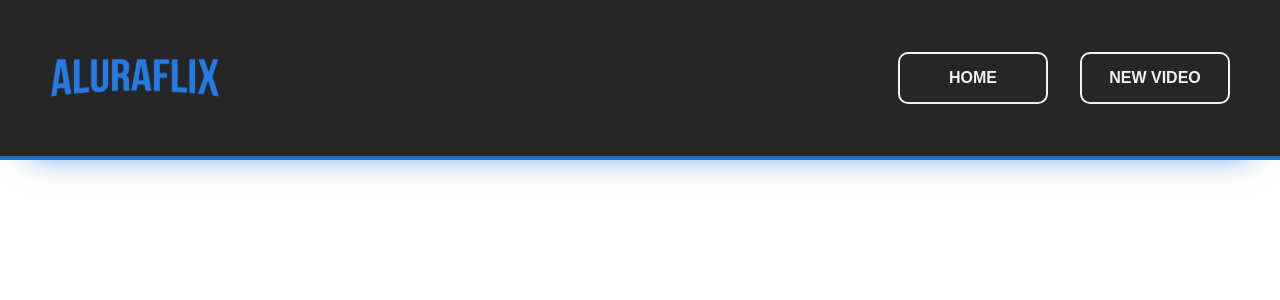
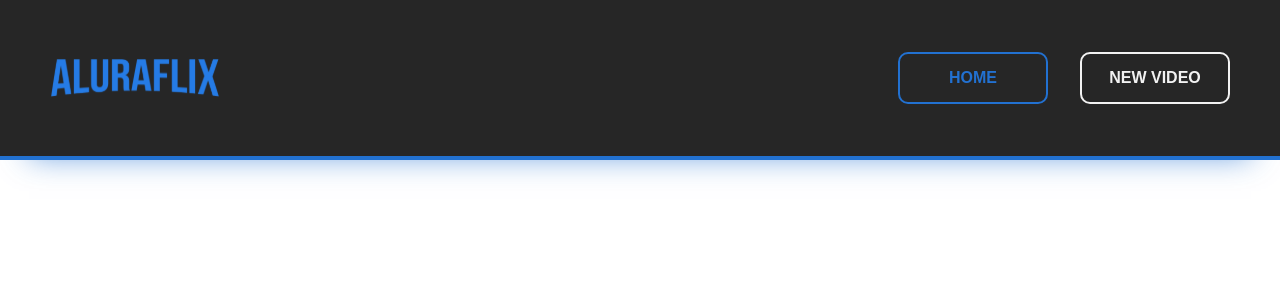
Before and after one commit to AbrahamOliden/aluraflix, a React (Vite) app: page / in a window 1280 px wide. Shown: the top 300 px of the page. Built offline with nearby package versions, Linux system fonts and the light colour scheme.

Commit message:
pass prop

```diff
--- a/src/components/Header/index.jsx
+++ b/src/components/Header/index.jsx
@@ -31,7 +31,7 @@ function Header() {
         <nav>
             <ul>
                 <li>
-                    <Button>Home</Button>
+                    <Button $active={true} >Home</Button>
                 </li>
                 <li>
                     <Button>New video</Button>
```
